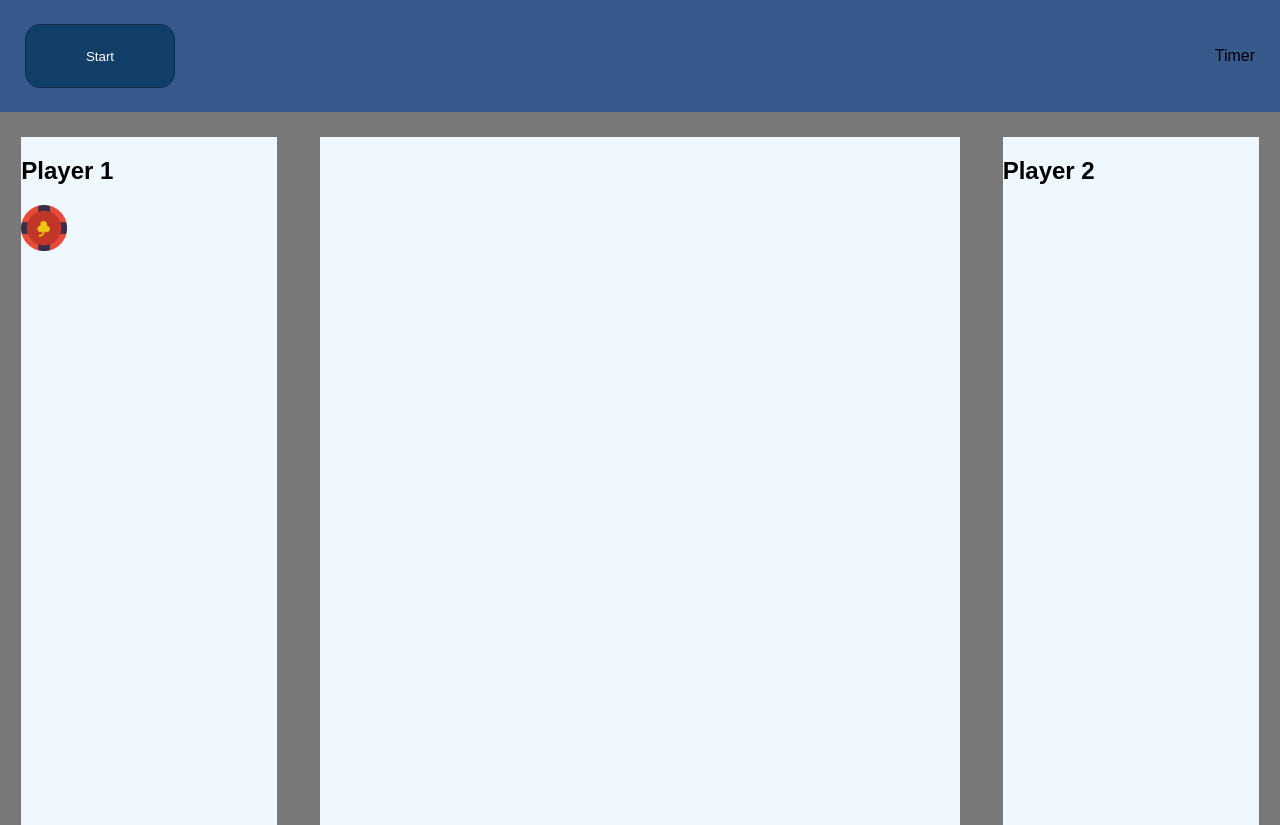
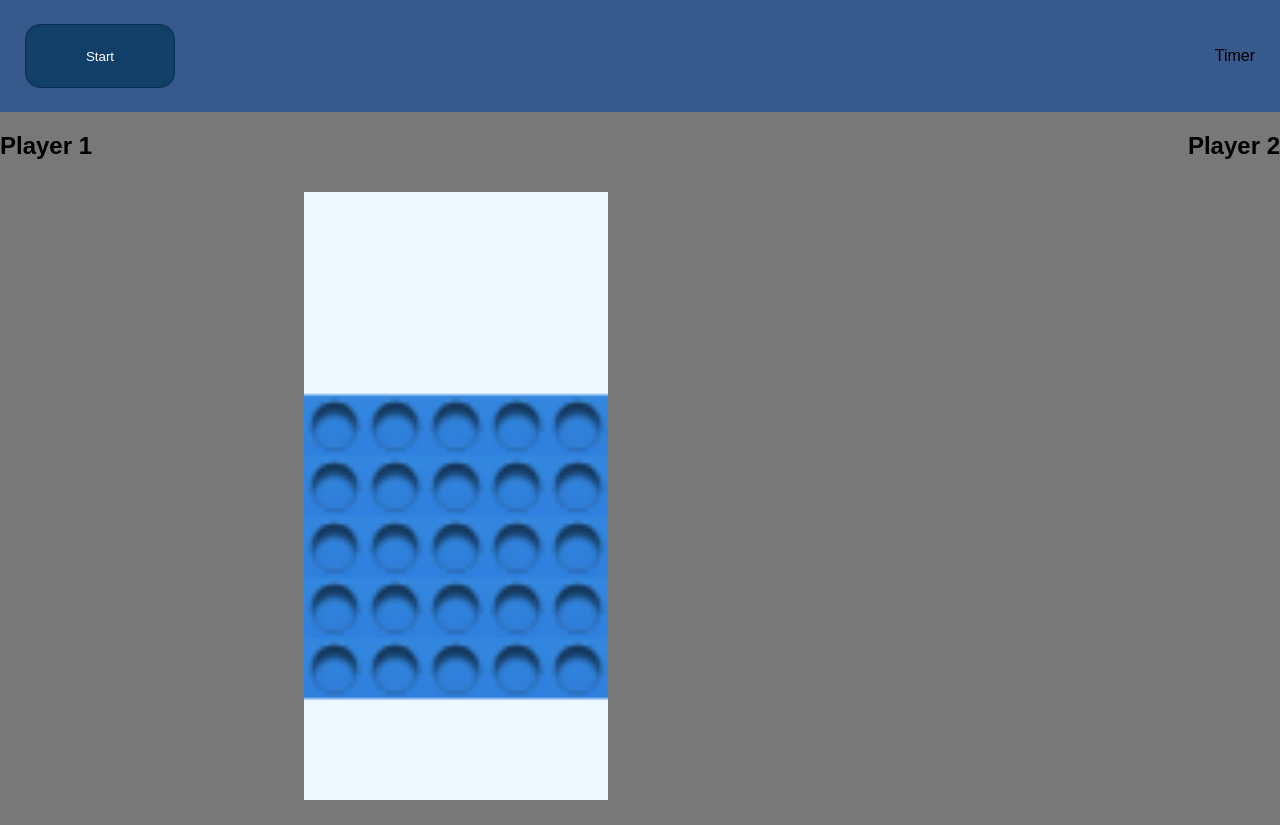
Before and after one commit to imiguez/Interfaces, a plain HTML site: page html/game.html in a window 1280 px wide. After the commit the page ends 804 px from the top, so only its background shows below. Drawn offline with Linux system fonts and the light colour scheme.

Commit message:
Create classes and board

```diff
--- a/css/game.css
+++ b/css/game.css
@@ -29,37 +29,14 @@ nav {
     cursor: pointer;
 }
 
-main {
-    width: calc(100vw-25px);
-    height: 86vh;
+.players-label {
+    width: 100%;
+    height: 10vh;
     display: flex;
-    justify-content: space-around;
-    padding-top: 25px;
-}
-
-.player-section {
-    width: 20%;
-}
-
-.customize-chips img {
-    width: 18%;
-    height: auto;
-}
-
-.player-section:first-of-type {
-    background-color: aliceblue;
-}
-
-.player-section:last-of-type {
-    background-color: aliceblue;
+    justify-content: space-between;
 }
 
 #board {
     background-color: aliceblue;
-    width: 50%;
+    height: 76vh;
 }
-
-canvas {
-    width: 100%;
-    height: 100%;
-}
--- a/html/game.html
+++ b/html/game.html
@@ -14,32 +14,16 @@
         <div id="timer">Timer</div>
     </nav>
 
+    <div class="players-label">
+        <h2>Player 1</h2>
+        <h2>Player 2</h2>
+    </div>
     <main>
-        <aside class="player-section" id="player-1">
-            <h2>Player 1</h2>
-            <section class="customize-chips">
-                <img src="../img/poker-chip.png" alt=""><img src="" alt=""><img src="" alt=""><img src="" alt="">
-            </section>
-            <section class="chips">
-
-            </section>
-        </aside>
-
-        <canvas id="board">
-
-        </canvas>
-
-        <aside class="player-section" id="player-2">
-            <h2>Player 2</h2>
-            <section class="customize-chips">
-
-            </section>
-            <section class="chips">
-
-            </section>
-        </aside>
+        <canvas class="player" id="player-1"></canvas> <!-- Acá irían las fichas del jugador 1 -->
+        <canvas id="board"></canvas>
+        <canvas class="player" id="player-2"></canvas> <!-- Acá irían las fichas del jugador 2 -->
     </main>
 
-    <script src="../js/game/board.js"></script>
+    <script type="module" src="../js/game/main.js"></script>
 </body>
 </html>
--- a/js/game/board.js
+++ b/js/game/board.js
@@ -1,39 +1,35 @@
-document.addEventListener('DOMContentLoaded', () => {
-    let board = new Board();
-    console.log("paso");
-    board.paint();
-});
+import Figure from "./figure.js";
+import BoardPiece from "./boardPiece.js";
 
 
-class Board {
+export default class Board extends Figure{
 
-    #canvas;
-    #ctx;
-    #width;
-    #height;
+    width;
+    height;
 
-    constructor() {
-        this.#canvas = document.getElementById('board');
-        this.#ctx = this.#canvas.getContext("2d");
-        this.#height = this.#canvas.getAttribute("height");
-        this.#width = this.#canvas.getAttribute("width");
+    constructor(canvas) {
+        // Se distorcionan 'x' e 'y'  en el canvas, por ejemplo, teniendo el valor 20 se representa como 100px aprox
+        super(0, 50, canvas.getContext("2d"));
+        // Le pongo  y=50  y en el navegador se ve como 100 o 150 px
     }
 
-    paint() {
-        let imgData = this.#ctx.getImageData(0, 0, this.#width, this.#height);
-        this.#ctx.beginPath();
-        this.#ctx.lineWidth = "1";
-        this.#ctx.strokeStyle = "red";
-        this.#ctx.rect(5, 30, this.#width-120, this.#height-20);
-        this.#ctx.stroke();
+    draw(nInLine) {
+        let w = 15; // width de la imagen del pedazo de tablero
+        let h = 15; // height de la imagen del pedazo de tablero
+
+        for (let x = 0; x < nInLine; x++) {
+            let x2 = (x * w) + this.posX;
+            // x2 sera el valor de x para la nueva pieza y se calcula como:
+            //la posicion x del tablero + la cantidad de piezas * su anchura
+            for (let y = 0; y < nInLine; y++) {
+                let y2 = (y * h) + this.posY;
+                // y2 sera el valor de y para la nueva pieza y se calcula como:
+                //la posicion y del tablero + la cantidad de piezas * su altura
+                let piece = new BoardPiece(x2, y2, this.ctx, w, h); // Posicion (x, y), context, ancho y alto de la imagen
+                piece.draw();
+            }
+        }
     }
 
 
-    setPixel(imageData, x, y, r, g, b, a = 255) {
-        let index = (x + y * imageData.width) * 4;
-        imageData.data[index + 0] = r;
-        imageData.data[index + 1] = g;
-        imageData.data[index + 2] = b;
-        imageData.data[index + 3] = a;
-    }
 }
--- /dev/null
+++ b/js/game/boardPiece.js
@@ -0,0 +1,24 @@
+import Figure from "./figure.js";
+
+export default class BoardPiece extends Figure {
+
+    imgSrc = "../../img/agujero.png";
+    width;
+    height;
+
+    constructor(x, y, context, width, height) {
+        super(x, y, context);
+        this.width = width;
+        this.height = height;
+    }
+
+    draw() {
+        let myImage = new Image(this.width, this.height);
+        myImage.src = this.imgSrc;
+        myImage.onload = () => {
+            this.ctx.drawImage(myImage, this.posX, this.posY, this.width, this.height);
+        }
+    }
+
+
+}
--- /dev/null
+++ b/js/game/figure.js
@@ -0,0 +1,44 @@
+export default class Figure {
+
+    posX;
+    posY;
+    ctx;
+    fill;
+
+    constructor(x, y, context) {
+        this.posX = x;
+        this.posY = y;
+        this.ctx = context;
+    }
+
+
+    getPosition() {
+        return {
+            x: this.posX,
+            y: this.posY
+        };
+    }
+
+    setPosition(x, y) {
+        this.posX = x;
+        this.posY = y;
+    }
+
+    getPosX() {
+        return this.posX;
+    }
+
+    getPosY() {
+        return this.posY;
+    }
+
+    setFill(fill) {
+        this.fill = fill;
+    }
+
+    // draw() {
+    //     this.ctx.fillStyle = this.fill;
+    // }
+
+    isPointInside(x, y) {};
+}
--- /dev/null
+++ b/js/game/main.js
@@ -0,0 +1,24 @@
+import Board from "./board.js";
+document.addEventListener("DOMContentLoaded", () => {
+    let main = new Main();
+    main.startGame(5);
+});
+
+
+class Main {
+
+    canvas;
+    board;
+
+    constructor() {
+        this.canvas = document.getElementById('board');
+    }
+
+    startGame(xInLine) {
+        this.canvas.setAttribute("width", xInLine*15 +"");
+        //let ctx = this.canvas.getContext("2d");
+        this.board = new Board(this.canvas);
+        this.board.draw(xInLine);
+    }
+
+}
```
Also changed, not shown: html/gameMenu.html (+2 -2 lines), js/game/chip.js (added, +33 -0 lines), img/Captura.PNG (added), img/agujero.png (added).
